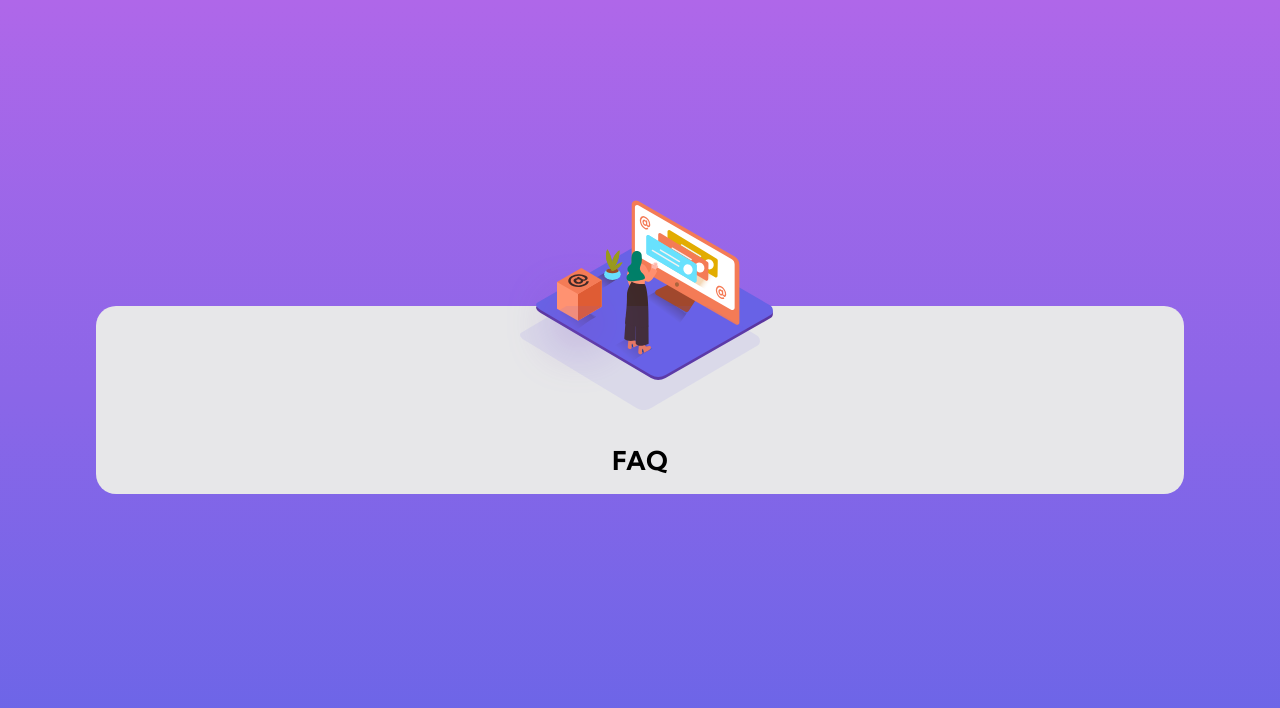
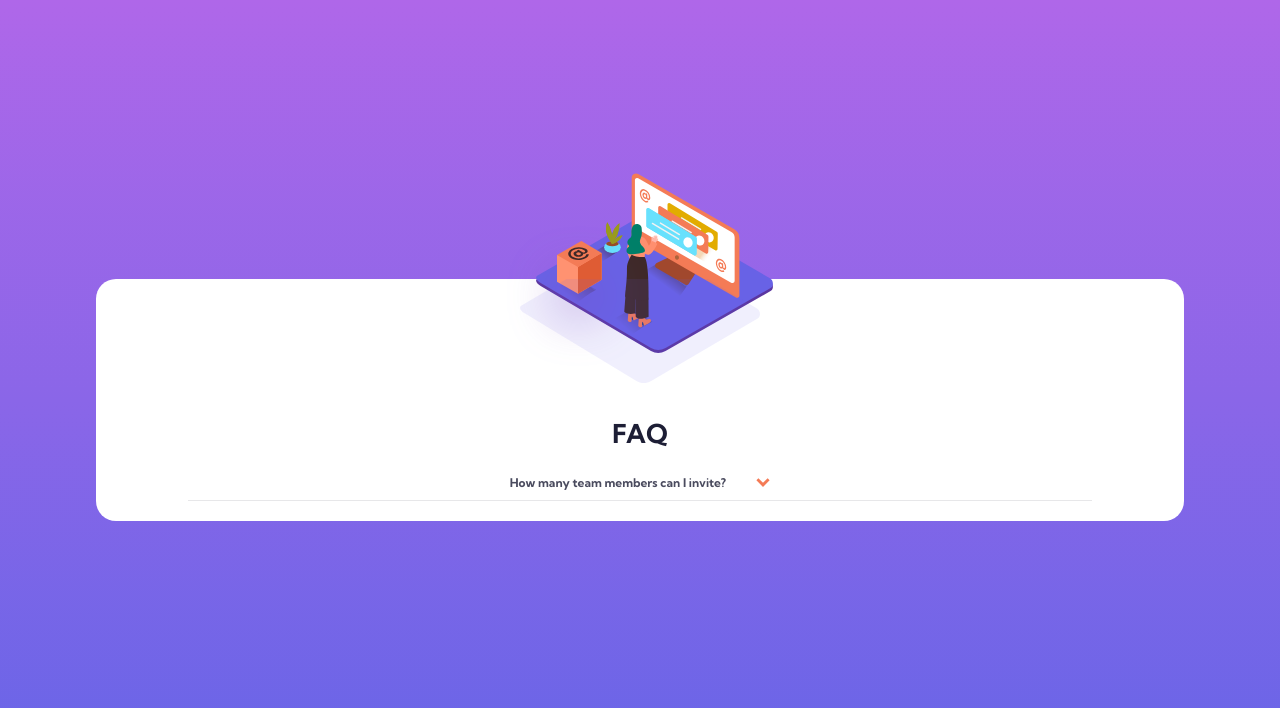
Before and after one commit to YoimelDev/FAQ-accordion-card, a website: page index.html in a window 1280 px wide. Drawn offline with Linux system fonts and the light colour scheme.

Commit message:
add styles

```diff
--- a/index.html
+++ b/index.html
@@ -10,12 +10,25 @@
 	<body>
 		<div class="container">
 			<div class="container__img">
-				<img src="./images/illustration-woman-online-mobile.svg" alt="" />
-				<img src="./images/bg-pattern-mobile.svg" alt="" />
+				<img src="./images/illustration-woman-online-mobile.svg" alt="ilulstration mobile" />
+				<img src="./images/bg-pattern-mobile.svg" alt="bg" />
 			</div>
 
 			<div class="content">
 				<h1>FAQ</h1>
+
+				<div class="content__faq">
+					<div class="content__faq__box">
+						<div class="content__faq__box__title">
+							<h2>How many team members can I invite?</h2>
+							<img src="./images/icon-arrow-down.svg" alt="arrow" />
+						</div>
+
+						<div class="content__faq__box__text">
+							<p>You can invite up to 2 additional users on the Free plan. There is no limit on team members for the Premium plan.</p>
+						</div>
+					</div>
+				</div>
 			</div>
 		</div>
 
--- a/scss/styles.scss
+++ b/scss/styles.scss
@@ -18,8 +18,9 @@ html {
 *:after {
 	box-sizing: inherit;
 }
-* {
-	margin: 0;
+h1,
+h2 {
+	color: $veryDarkBlue;
 }
 body {
 	display: flex;
@@ -31,7 +32,7 @@ body {
 }
 .container {
 	width: 85%;
-	background-color: $lightGrayishBlue;
+	background-color: white;
 	border-radius: 2rem;
 
 	&__img {
@@ -56,4 +57,42 @@ body {
 		text-align: center;
 		font-size: 2.6rem;
 	}
+
+	&__faq {
+		width: 83%;
+		margin: 0 auto;
+
+		&__box {
+			border-bottom: 1px solid $lightGrayishBlue;
+			margin-bottom: 2rem;
+
+			&__title {
+				display: flex;
+				justify-content: center;
+				align-items: center;
+
+				gap: 3rem;
+
+				h2 {
+					font-size: 1.2rem;
+					color: $veryDarkGrayishBlue;
+				}
+
+				img {
+					height: 1rem;
+				}
+			}
+
+			&__text {
+				display: none;
+				color: $darkGrayishBlue;
+
+				p {
+					margin-top: 0.5rem;
+					margin-bottom: 1.5rem;
+					font-size: 1.2rem;
+				}
+			}
+		}
+	}
 }
```
Also changed, not shown: css/styles.css, 1 other file.
